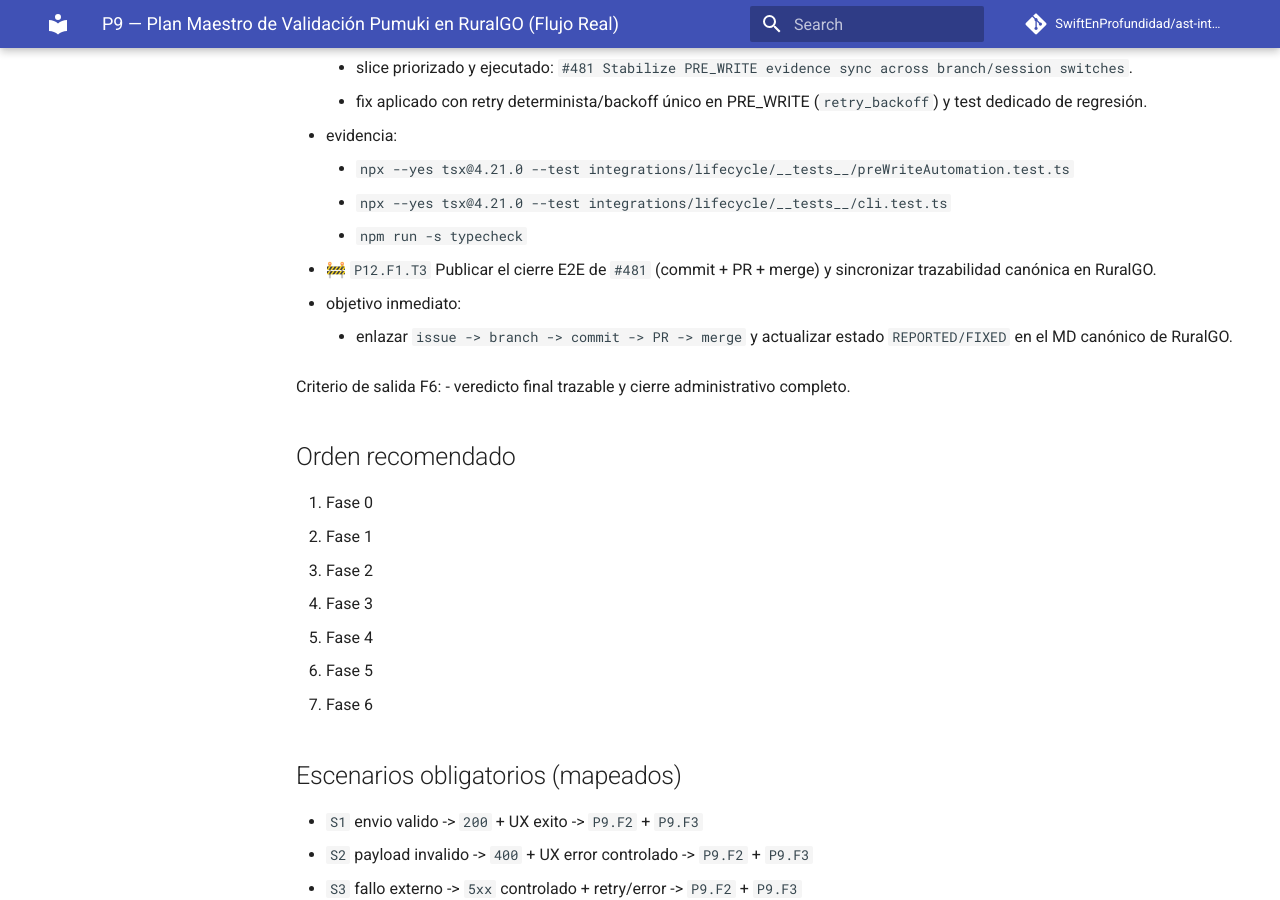
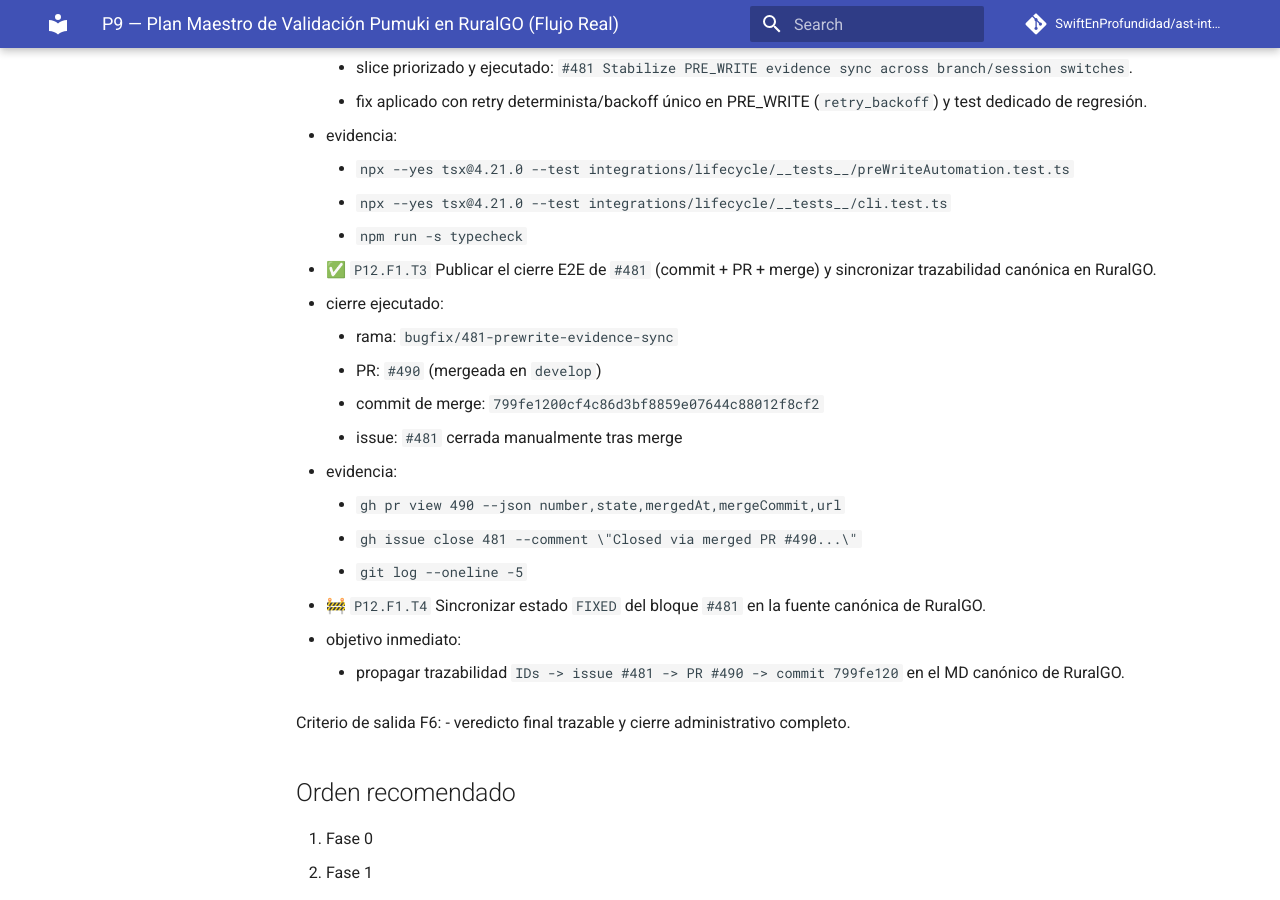
Before and after one commit to SwiftEnProfundidad/ast-intelligence-hooks, an MkDocs documentation site: the page built from docs/seguimiento-completo-validacion-ruralgo-03-03-2026.md, in a window 1280 px wide and 900 px high, scrolled down 27160 px. Built offline with MkDocs 1.6.1 and Material for MkDocs 9.7.7, drawn with Linux system fonts in a browser that asks for light colours; comment, search, counter and statistics services are not loaded.

Commit message:
docs(tracking): close P12.F1.T3 and set P12.F1.T4 as active

```diff
--- a/docs/seguimiento-completo-validacion-ruralgo-03-03-2026.md
+++ b/docs/seguimiento-completo-validacion-ruralgo-03-03-2026.md
@@ -757,9 +757,19 @@ Criterio de salida F5:
     - `npx --yes tsx@4.21.0 --test integrations/lifecycle/__tests__/preWriteAutomation.test.ts`
     - `npx --yes tsx@4.21.0 --test integrations/lifecycle/__tests__/cli.test.ts`
     - `npm run -s typecheck`
-- 🚧 `P12.F1.T3` Publicar el cierre E2E de `#481` (commit + PR + merge) y sincronizar trazabilidad canónica en RuralGO.
+- ✅ `P12.F1.T3` Publicar el cierre E2E de `#481` (commit + PR + merge) y sincronizar trazabilidad canónica en RuralGO.
+  - cierre ejecutado:
+    - rama: `bugfix/481-prewrite-evidence-sync`
+    - PR: `#490` (mergeada en `develop`)
+    - commit de merge: `799fe1200cf4c86d3bf8859e07644c88012f8cf2`
+    - issue: `#481` cerrada manualmente tras merge
+  - evidencia:
+    - `gh pr view 490 --json number,state,mergedAt,mergeCommit,url`
+    - `gh issue close 481 --comment \"Closed via merged PR #490...\"`
+    - `git log --oneline -5`
+- 🚧 `P12.F1.T4` Sincronizar estado `FIXED` del bloque `#481` en la fuente canónica de RuralGO.
   - objetivo inmediato:
-    - enlazar `issue -> branch -> commit -> PR -> merge` y actualizar estado `REPORTED/FIXED` en el MD canónico de RuralGO.
+    - propagar trazabilidad `IDs -> issue #481 -> PR #490 -> commit 799fe120` en el MD canónico de RuralGO.
 
 Criterio de salida F6:
 - veredicto final trazable y cierre administrativo completo.
```
Also changed, not shown: docs/registro-maestro-de-seguimiento.md (+1 -1 lines).
